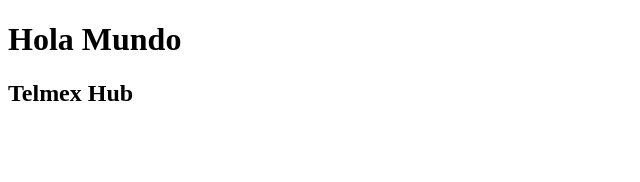
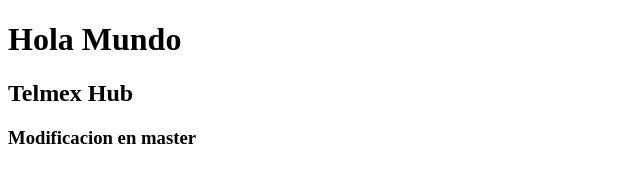
Before and after one commit to JonhyGHz/CursoGit, a plain HTML site: page index.html in a window 1280 px wide. Shown: the whole page, without its empty margins (0-640 px from the left). Drawn offline with Linux system fonts and the light colour scheme.

Commit message:
Rama de prueba

```diff
--- a/index.html
+++ b/index.html
@@ -7,5 +7,6 @@
   <body>
     <h1>Hola Mundo</h1>
     <h2>Telmex Hub</h2>
+    <h3>Modificacion en master</h3>
   </body>
 </html>
```
